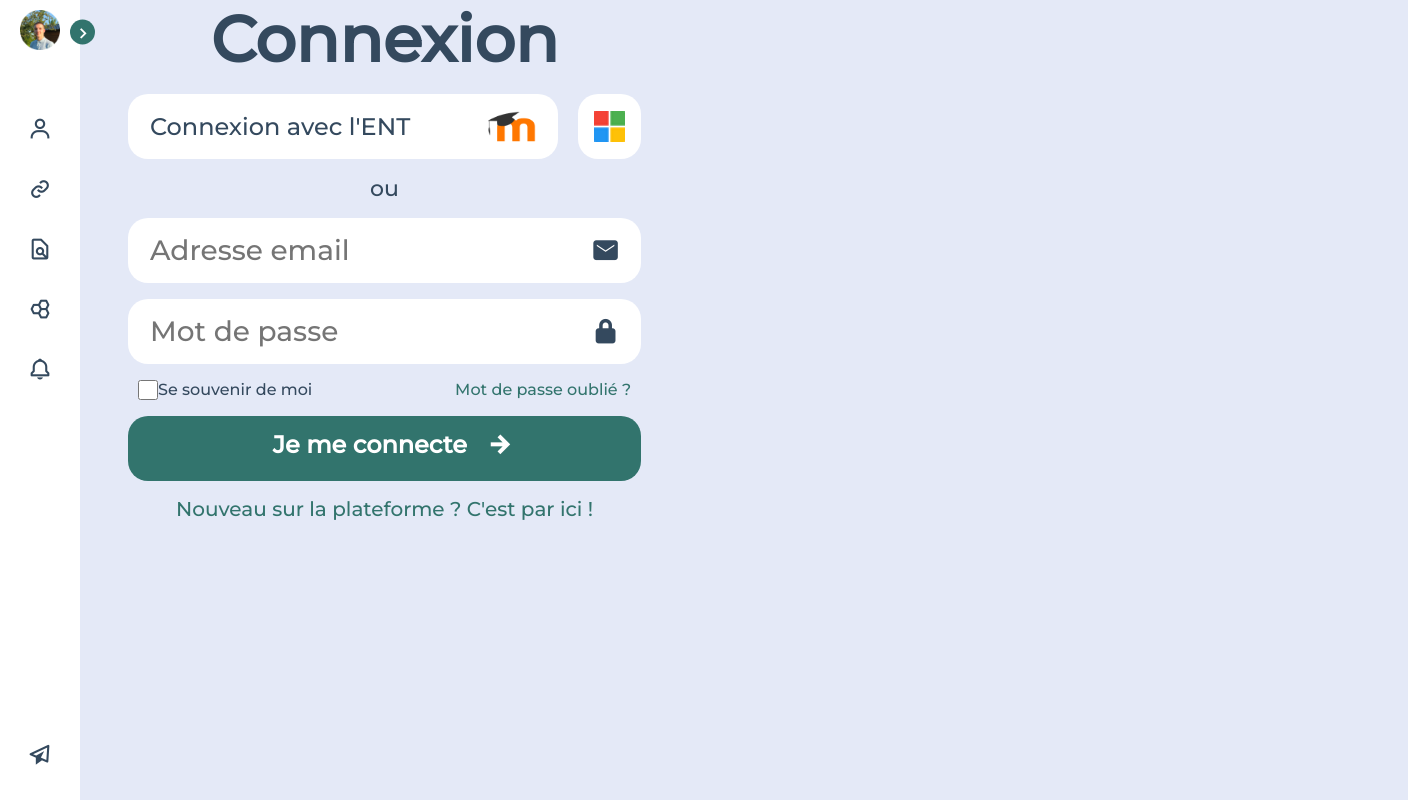
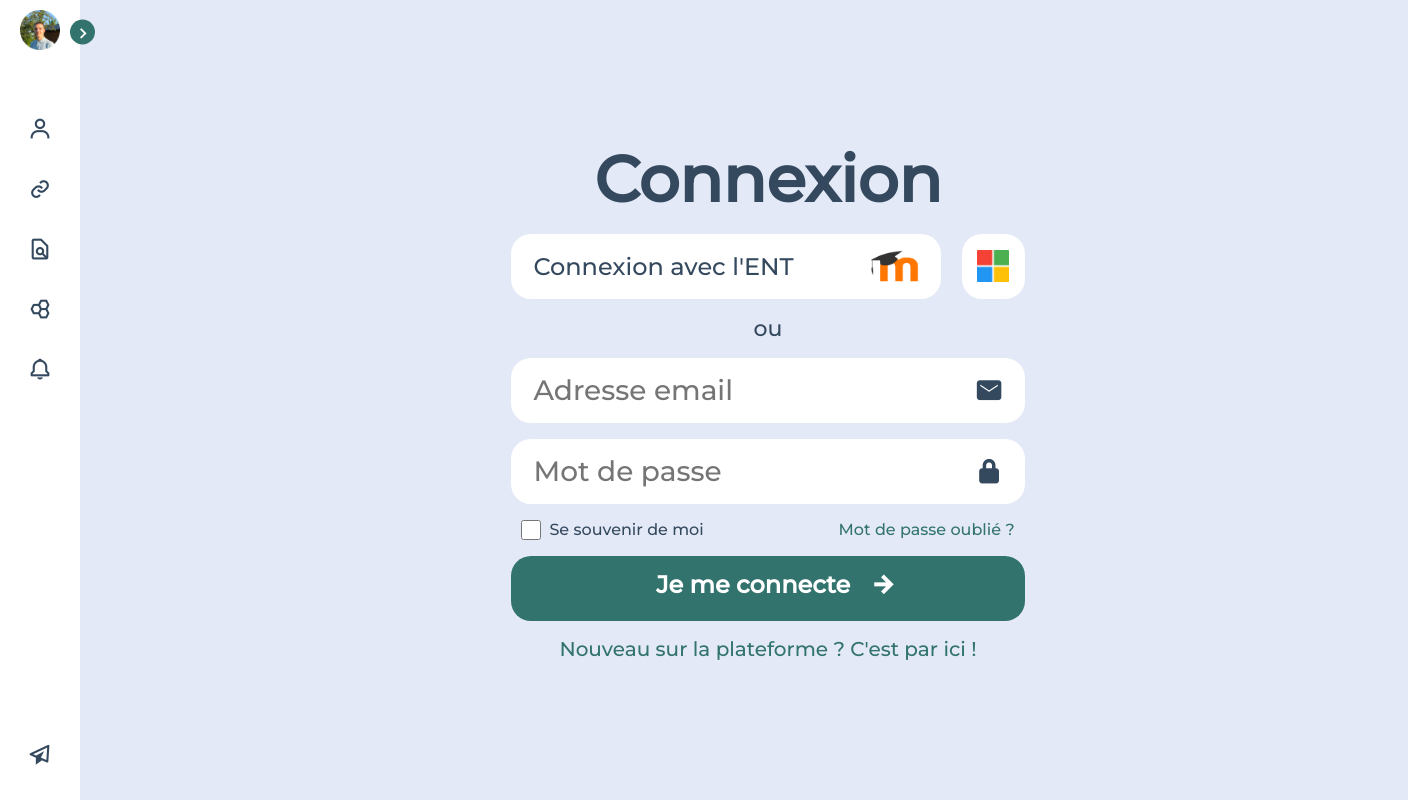
Before and after one commit to CRESI-Corp/cresi-jobs, a React (Create React App) app in the folder cresi-front/: page /connection in a window 1280 px wide. Shown: the whole page, 1408 px wide, since content can reach past the window. Built offline with nearby package versions, Linux system fonts and the light colour scheme.

Commit message:
page connection
maque juste a retirer la navbar et normalement tout est bon

```diff
--- a/cresi-front/src/components/navbar.tsx
+++ b/cresi-front/src/components/navbar.tsx
@@ -10,6 +10,8 @@ const Navbar: React.FC = () => {
   const toggleNavbar = () => {
     setIsOpen(!isOpen);
   };
+
+
 
   return (
     <nav className={`sidebar ${isOpen ? "open" : "close"}`}>
--- a/cresi-front/src/pages/connection.tsx
+++ b/cresi-front/src/pages/connection.tsx
@@ -11,7 +11,6 @@ function connectionPage() {
             {/**
                 if connection page do not display navbar
              */}
-
             <div className="all">
                 <form action="" method="post" class="">
                     <h1 className="titre">Connexion</h1>
@@ -24,17 +23,16 @@ function connectionPage() {
                                 <div className='micrologo'>
                                     <img src={microsoft}></img>
                                 </div>
-
                             </div>
                         </div>
                         <div className="ou">
                             <p>ou</p>
                         </div>
-                        <div className="mail">
+                        <div className="ChampRenseignemants">
                             <input type="email" placeholder='Adresse email'/>
                             <i class='bx bxs-envelope'></i>
                         </div>
-                        <div className='mdp'>
+                        <div className='ChampRenseignemants'>
                             <input type="password" placeholder='Mot de passe'/>
                             <i class='bx bxs-lock-alt'></i>
                         </div>
@@ -48,16 +46,13 @@ function connectionPage() {
                                     Mot de passe oublié ?
                                 </div>
                             </Link>
-
                         </div>
-
                         <button className='connection'>
                            <div className='connexion'>
                                <p>Je me connecte</p>
                                <i class='bx bx-right-arrow-alt'></i>
                            </div>
                        </button>
-
                        <Link to="/registration">
                            <div className="registration">
                                Nouveau sur la plateforme ? C'est par ici !
--- a/cresi-front/src/styles/connection/connection.css
+++ b/cresi-front/src/styles/connection/connection.css
@@ -1,9 +1,9 @@
 .all {
-    width: 200%;
     display: flex;
     flex-direction: column;
-
-
+    justify-content: center;
+    align-items: center;
+    width: 100vw;
 }
 
 .titre {
@@ -33,12 +33,8 @@
     justify-content: space-between;
     align-items: center;
     padding: 0.625rem 1.375rem;
-    gap: 0.625rem;
-
-
     width: 28rem;
     height: 4.063rem;
-
     background: #FFFFFF;
     border-radius: 1.25rem;
 }
@@ -46,30 +42,19 @@
 .ent p {
     width: 16.313rem;
     height: 1.813rem;
-
     font-family: 'Montserrat';
     font-style: normal;
     font-weight: 500;
     font-size: 1.5rem;
     line-height: 1.813rem;
-
     color: #34495E;
-
-    flex: none;
-    order: 0;
-    flex-grow: 0;
 }
 
 .micro {
-
     padding: 0.625rem;
-
     display:flex;
-
     width: 4.063rem;
     height: 4.063rem;
-
-
     background: #FFFFFF;
     border-radius: 1.25rem;
 }
@@ -86,27 +71,21 @@
     height: 100%;
 }
 
-.tiers .entlogo {
-    margin-top: 0%;
-}
-
 .all .ou {
     display: flex;
     justify-content: center;
     width: auto;
     height: 1.688rem;
-
     font-family: 'Montserrat';
     font-style: normal;
     font-weight: 500;
     font-size: 1.375rem;
     line-height: 1.688rem;
-
     color: #34495E;
     margin-bottom: 1rem;
 }
 
-.mail {
+.ChampRenseignemants {
     display: flex;
     width: 100%;
     height: 4.063rem;
@@ -114,10 +93,9 @@
     border-radius: 1.25rem;
     padding: 0.625rem 1.375rem;
     margin-bottom: 1rem;
-
 }
 
-.mail input {
+.ChampRenseignemants input {
     width: 24.82rem;
     height: auto;
     font-family: 'Montserrat';
@@ -131,44 +109,7 @@
     border-radius: 0.2rem;
 }
 
-.mail i {
-    width: auto;
-    height: 1.75rem;
-    margin-left: 2.75rem;
-    margin-top: 2%;
-    font-family: 'Font Awesome 5 Free';
-    font-style: normal;
-    font-weight: 900;
-    font-size: 1.75rem;
-    line-height: 1.75rem;
-    color: #34495E;
-}
-
-.mdp {
-    display: flex;
-    width: 100%;
-    height: 4.063rem;
-    background: #FFFFFF;
-    border-radius: 1.25rem;
-    padding: 0.625rem 1.375rem;
-    margin-bottom: 1rem;
-}
-
-.mdp input {
-    width: 24.82rem;
-    height: auto;
-    font-family: 'Montserrat';
-    font-style: normal;
-    font-weight: 500;
-    font-size: 1.75rem;
-    line-height: 1.813rem;
-    color: #C2C2C2;
-    border: none;
-    outline: none;
-    border-radius: 0.2rem;
-}
-
-.mdp i {
+.ChampRenseignemants i {
     width: auto;
     height: 1.75rem;
     margin-left: 2.75rem;
@@ -186,7 +127,7 @@
     flex-direction: row;
     justify-content: space-between;
     align-items: center;
-    padding: 0rem 0.625rem;
+    padding: 0.625rem;
     width: 100%;
     height: 1.25rem;;
     margin-bottom: 1rem;
@@ -196,12 +137,8 @@
     display: flex;
     flex-direction: row;
     align-items: flex-start;
-    padding: 0rem;
     width: 11.563rem;
     height: 1.25rem;
-    flex: none;
-    order: 0;
-    flex-grow: 0;
 }
 
 .souvenir input {
@@ -210,9 +147,6 @@
     height: 1.25rem;
     border: 0.063rem solid #34495E;
     border-radius: 0.313rem;
-    flex: none;
-    order: 0;
-    flex-grow: 0;
 }
 
 .souvenir label {
@@ -224,9 +158,7 @@
     font-size: 1rem;
     line-height: 1.25rem;
     color: #34495E;
-    flex: none;
-    order: 1;
-    flex-grow: 0;
+    margin-left: 0.5rem;
 }
 
 .oublie {
@@ -238,8 +170,6 @@
     font-size: 1rem;
     line-height: 1.25rem;
     color: #32746D;
-    order: 1;
-    flex-grow: 0;
 }
 
 .connection {
@@ -260,7 +190,7 @@
     margin-left: 28.2%;
 }
 
-.connection p {
+.connexion p {
     width: auto;
     height: 1.75rem;
     font-family: 'Montserrat';
@@ -271,7 +201,7 @@
     color: #fff;
 }
 
-.connection i {
+.connexion i {
     width: 1.5rem;
     height: 1.75rem;
     font-family: 'Font Awesome 5 Free';
@@ -293,6 +223,5 @@
     font-weight: 500;
     font-size: 1.25rem;
     line-height: 1.5rem;
-
     color: #32746D;
 }
```
Lines whose indentation alone changed are shown as unchanged.
